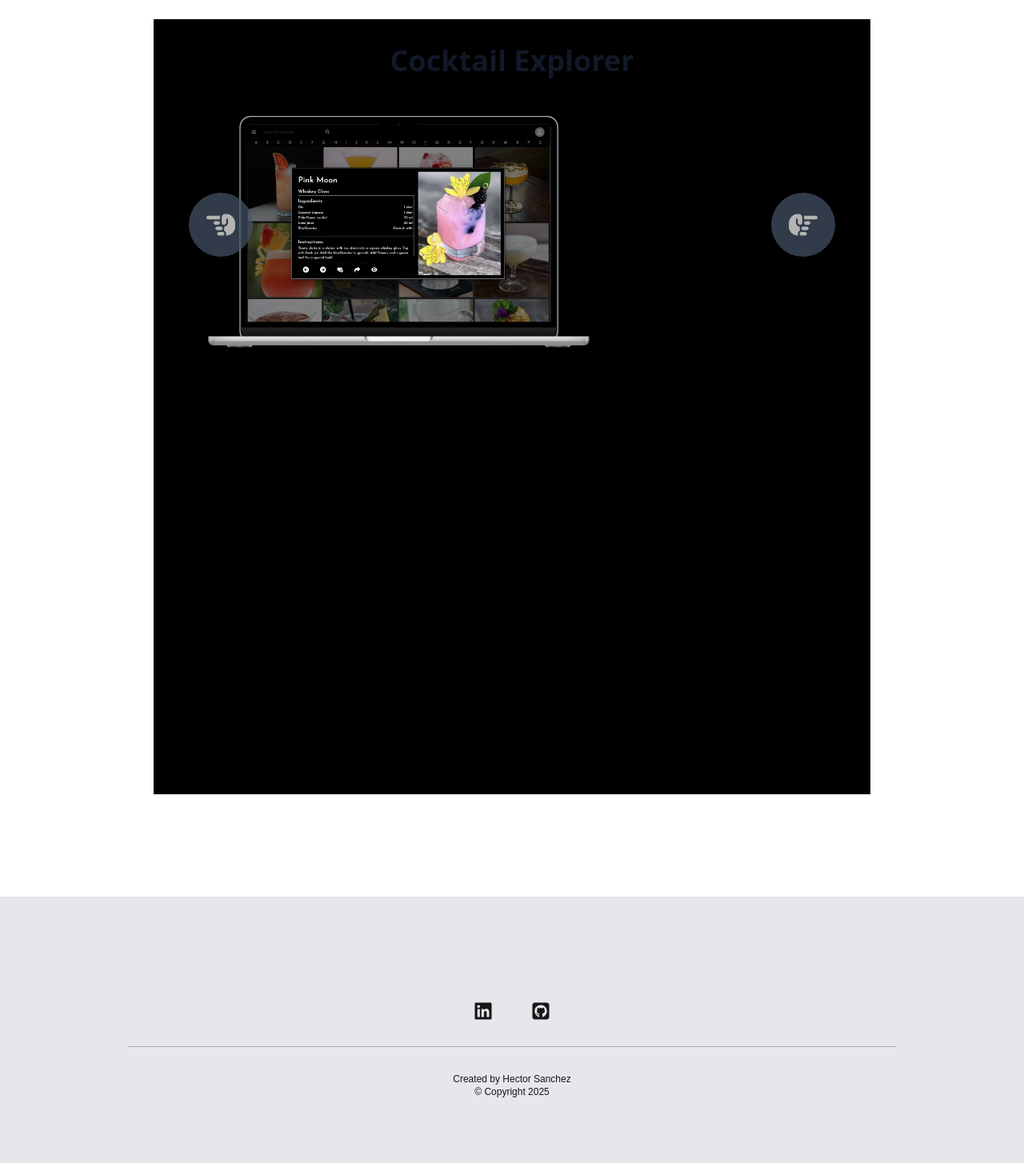
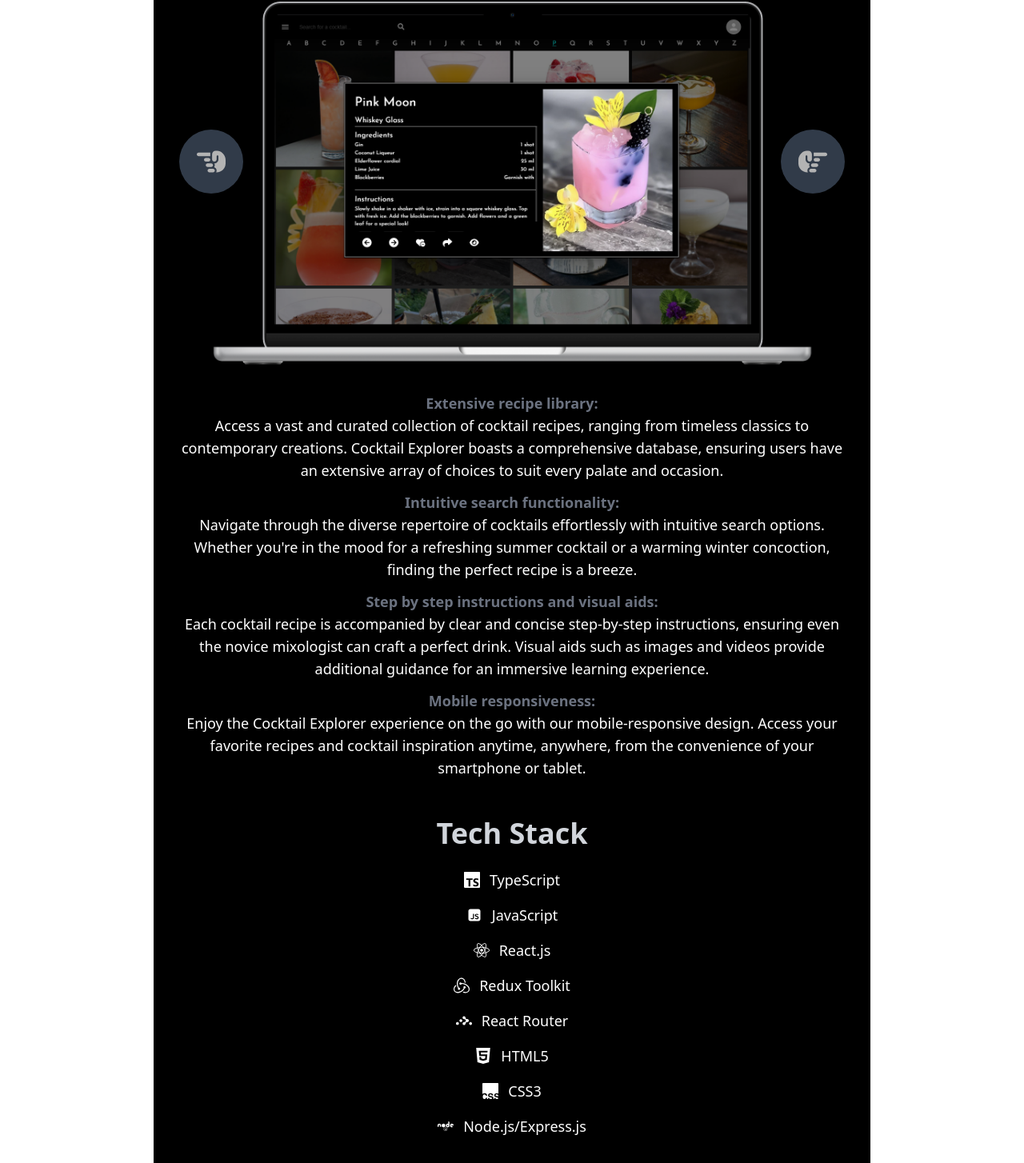
Before and after one commit to hsanchez7934/hs_portfolio, a Next.js app: page /projects in a window 1280 px wide. Shown: the part 456-1910 px from the top of the page at 80% size. Built offline with nearby package versions, Linux system fonts and the light colour scheme.

Commit message:
Projects page code clean up part 1

```diff
--- a/src/app/projects/page.tsx
+++ b/src/app/projects/page.tsx
@@ -3,6 +3,49 @@
 import {textSizesPrimary, textSizesSecondary} from '../lib/utils'
 import {projects} from '../lib/data'
 import ImageCarousal from '../ui/ImageCarousal/ImageCarousal'
+
+import {SiTypescript} from 'react-icons/si'
+import {RiJavascriptFill} from 'react-icons/ri'
+import {FaReact} from 'react-icons/fa'
+import {SiRedux} from 'react-icons/si'
+import {SiReactrouter} from 'react-icons/si'
+import {SiHtml5} from 'react-icons/si'
+import {SiCsswizardry} from 'react-icons/si'
+import {FaNode} from 'react-icons/fa'
+
+const getIcon = (key: string) => {
+	const styles = {}
+	const classes = 'text-white mr-3 text-xl'
+
+	switch (key) {
+		case 'TypeScript':
+			return <SiTypescript style={styles} className={`${classes}`} />
+			break
+		case 'JavaScript':
+			return <RiJavascriptFill style={styles} className={`${classes}`} />
+			break
+		case 'React.js':
+			return <FaReact style={styles} className={`${classes}`} />
+			break
+		case 'Redux Toolkit':
+			return <SiRedux style={styles} className={`${classes}`} />
+			break
+		case 'React Router':
+			return <SiReactrouter style={styles} className={`${classes}`} />
+			break
+		case 'HTML5':
+			return <SiHtml5 style={styles} className={`${classes}`} />
+			break
+		case 'CSS3':
+			return <SiCsswizardry style={styles} className={`${classes}`} />
+			break
+		case 'Node.js/Express.js':
+			return <FaNode style={styles} className={`${classes}`} />
+			break
+		default:
+			break
+	}
+}
 
 export default function Projects() {
 	return (
@@ -10,8 +53,7 @@ export default function Projects() {
 			<section
 				id="hero-section"
 				aria-label="Hero Section of the website"
-				className={`bg-gray-100 dark:bg-gray-800 flex flex-col items-center justify-center`}
-				style={{height: '40svh'}}
+				className="bg-gray-100 dark:bg-gray-800 flex flex-col items-center justify-center p-8"
 			>
 				<h1 id="hero-title" aria-label="Title of the website" className={textSizesPrimary}>
 					Projects
@@ -29,28 +71,34 @@ export default function Projects() {
 				<div className="max-w-4xl mx-auto mb-12">
 					{projects.map((project) => {
 						const {title, description, images, links, techStack, projectUrl} = project
-                        console.log(links, techStack, projectUrl)
 						return (
 							<div key={title} id={title} className="w-full bg-black p-8">
 								<h2
-									className={textSizesPrimary}
+									className="text-lg sm:text-1xl md:text-2xl lg:text-3xl xl:text-4xl 2xl:text-5xl font-semibold mb-4 text-gray-300 text-center"
 									id="technical-skills-title"
 									aria-label="Technical skills title"
 								>
-									Cocktail Explorer
+									{title}
 								</h2>
-								<div className="h-auto w-full bg-black">
-									{<ImageCarousal images={images} />}
-								</div>
-								<ul className=''>
+								<a
+									href={`${projectUrl}`}
+									style={{
+										color: 'aqua'
+									}}
+									className="block text-center hover:underline"
+								>
+									Visit project here
+								</a>
+								<div className="h-auto w-full bg-black">{<ImageCarousal images={images} />}</div>
+								<ul className="mb-12">
 									{description.map(({text, label}, index) => {
 										return (
 											<li
 												key={index}
-												className="font-thin text-base sm:text-lg xl:text-1xl 2xl:text-2xl text-black dark:text-white mb-3 sm:text-center"
+												className="text-base sm:text-lg xl:text-1xl 2xl:text-2xl text-white mb-3 sm:text-center"
 											>
 												<span
-													className="font-semibold dark:text-gray-500 sm:block"
+													className="font-semibold text-gray-500 sm:block"
 													aria-label="Technical skill label"
 												>
 													{label}:{' '}
@@ -60,6 +108,40 @@ export default function Projects() {
 										)
 									})}
 								</ul>
+								<h2
+									className="text-lg sm:text-1xl md:text-2xl lg:text-3xl xl:text-4xl 2xl:text-5xl font-semibold mb-4 text-gray-300 text-center"
+									id="technical-skills-title"
+									aria-label="Technical skills title"
+								>
+									Tech Stack
+								</h2>
+								<div className="pb-5">
+									{techStack.map((stack: string, index) => {
+										return (
+											<li
+												key={index}
+												className="p-2 text-lg h-auto w-auto text-white flex items-center justify-center"
+											>
+												{getIcon(stack)}
+												<span>{stack}</span>
+											</li>
+										)
+									})}
+								</div>
+								<div>
+									{links.map(({text, url}: {text: string; url: string}, index: number) => {
+										return (
+											<a
+												className="block text-center hover:underline mb-2"
+												style={{color: 'aqua'}}
+												href={url}
+												key={index}
+											>
+												{text}
+											</a>
+										)
+									})}
+								</div>
 							</div>
 						)
 					})}
--- a/src/app/ui/ImageCarousal/ImageCarousal.tsx
+++ b/src/app/ui/ImageCarousal/ImageCarousal.tsx
@@ -36,9 +36,9 @@ export default function ImageCarousal(props: Props) {
 
 	return (
 		<div className="w-full h-full relative bg-black p-6">
-			<Image src={`${currentDisplayedImage}`} width={500} height={500} className="" alt="img" />
+			<Image src={`${currentDisplayedImage}`} width={500} height={500} className="h-full w-full object-cover object-center" alt="img" />
 			<div className="w-full absolute h-14 left-0 flex" style={{top: '40%'}}>
-				<div className="flex items-center w-1/2 pl-3">
+				<div className="flex items-center w-1/2">
 					<button
 						id="img-carousal-button-left"
 						type="button"
@@ -50,7 +50,7 @@ export default function ImageCarousal(props: Props) {
 						<FaHandPointLeft />
 					</button>
 				</div>
-				<div className="flex items-center justify-end w-1/2 pr-3">
+				<div className="flex items-center justify-end w-1/2">
 					<button
 						id="img-carousal-button-right"
 						type="button"
```
